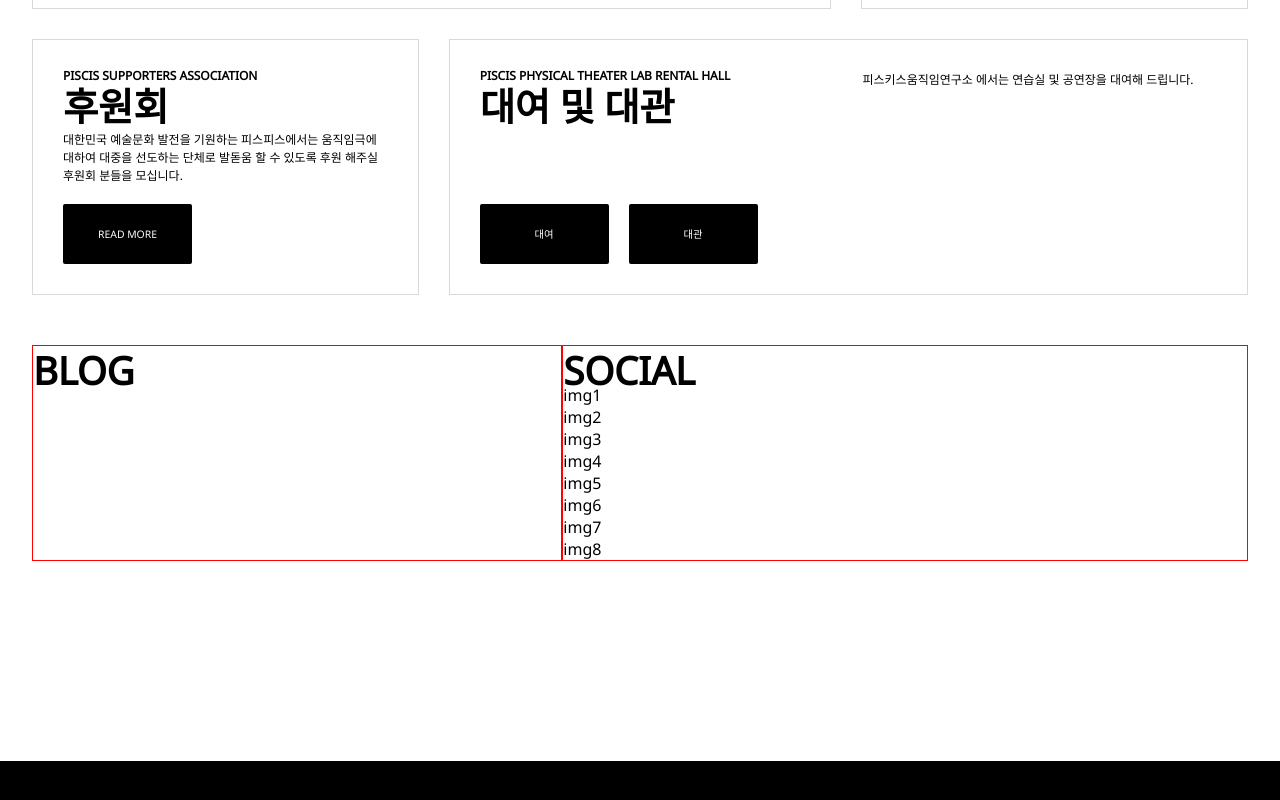
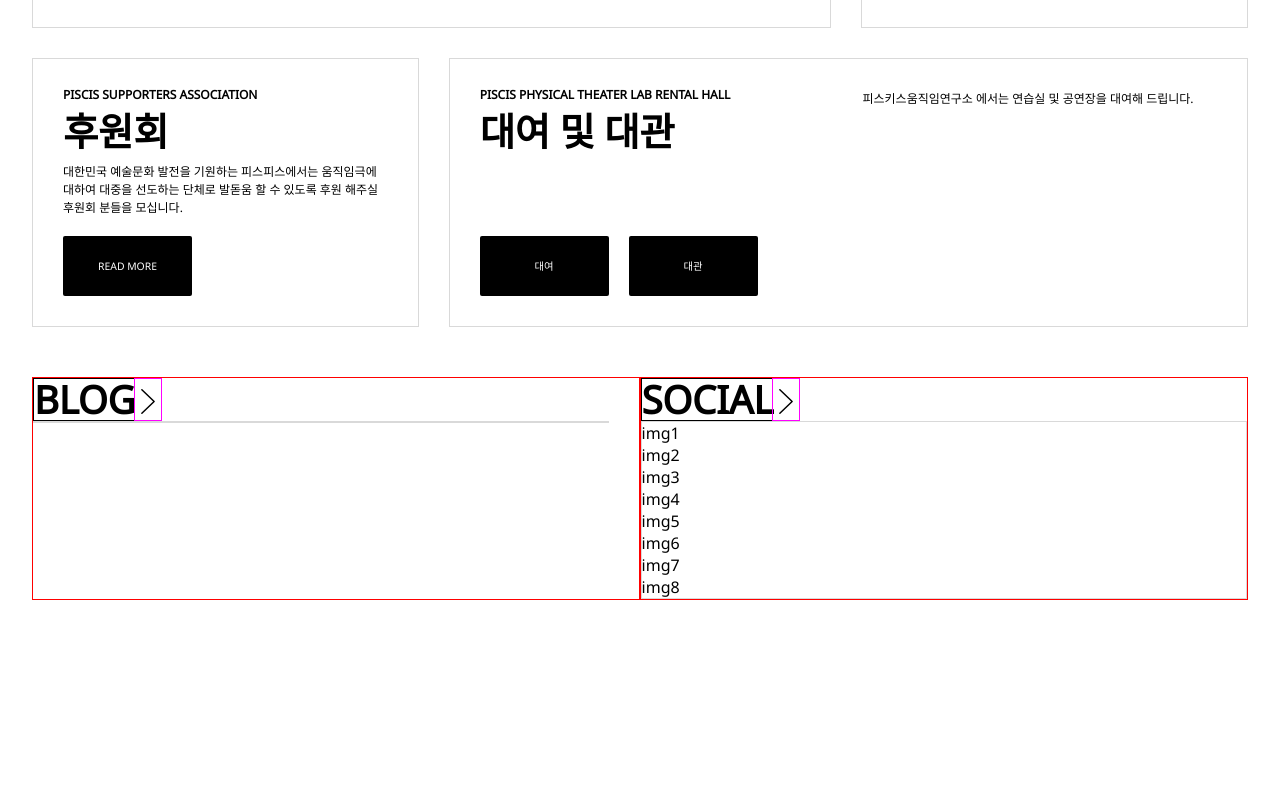
Before and after one commit to chungwoohee/portfolio, a website: page index.html in a window 1280 px wide. Shown: the part 1803-2603 px from the top of the page. Drawn offline with nearby package versions, Linux system fonts and the light colour scheme; a web font is replaced by a local one.

Commit message:
lastnight0716

```diff
--- a/assets/css/style.dev.css
+++ b/assets/css/style.dev.css
@@ -245,11 +245,10 @@ a {
 }
 /* line 110, assets/less/common.less */
 .wrap .contents .subject {
-  margin-top: 10px;
   font-family: 'Cinzel', serif;
   letter-spacing: -0.01em;
   font-size: 1.6em;
-  line-height: 1.1em;
+  line-height: 1.6em;
   text-transform: uppercase;
 }
 /* line 120, assets/less/common.less */
@@ -312,8 +311,9 @@ a {
   text-transform: uppercase;
   font-size: .75rem;
   line-height: 1em;
+  padding-bottom: 10px;
 }
-/* line 181, assets/less/common.less */
+/* line 182, assets/less/common.less */
 .wrap .contents section.news .box .topic {
   display: table-cell;
   border-bottom: 1px #d9d9d9 solid;
@@ -323,20 +323,20 @@ a {
   vertical-align: top;
   padding-bottom: 80px;
 }
-/* line 191, assets/less/common.less */
+/* line 192, assets/less/common.less */
 .wrap .contents section.news .box .lastbox {
   border: 1px #d9d9d9 solid;
 }
-/* line 195, assets/less/common.less */
+/* line 196, assets/less/common.less */
 .wrap .contents section.news .box .first {
   width: 67.4%;
 }
-/* line 199, assets/less/common.less */
+/* line 200, assets/less/common.less */
 .wrap .contents section.news .box .first .bucket {
   width: 50%;
   display: inline-block;
 }
-/* line 206, assets/less/common.less */
+/* line 207, assets/less/common.less */
 .wrap .contents section.news .box .first .inner {
   width: 50%;
   display: inline-block;
@@ -345,21 +345,21 @@ a {
   margin-left: -5px;
   box-sizing: border-box;
 }
-/* line 217, assets/less/common.less */
+/* line 218, assets/less/common.less */
 .wrap .contents section.news .box .second {
   width: 32.6%;
 }
-/* line 220, assets/less/common.less */
+/* line 221, assets/less/common.less */
 .wrap .contents section.news .box .second .inner {
   padding-top: 10px;
 }
-/* line 230, assets/less/common.less */
+/* line 231, assets/less/common.less */
 .wrap .contents section.socialnetwork {
   max-width: 95%;
   margin: 50px auto;
   display: block;
 }
-/* line 235, assets/less/common.less */
+/* line 236, assets/less/common.less */
 .wrap .contents section.socialnetwork .sns {
   display: table;
   width: 100%;
@@ -367,36 +367,53 @@ a {
   margin: 0;
   font-family: 'Noto Sans', sans-serif;
 }
-/* line 242, assets/less/common.less */
+/* line 243, assets/less/common.less */
 .wrap .contents section.socialnetwork .sns .social {
   border: 1px #f00 solid;
   display: table-cell;
+  position: relative;
+  vertical-align: top;
 }
-/* line 247, assets/less/common.less */
-.wrap .contents section.socialnetwork .sns .blog {
-  outline: 1;
+/* line 249, assets/less/common.less */
+.wrap .contents section.socialnetwork .sns .social .firstline {
+  border: 1px #000 solid;
+  display: table;
 }
-/* line 261, assets/less/common.less */
+/* line 251, assets/less/common.less */
+.wrap .contents section.socialnetwork .sns .social .nextBtn {
+  outline: 1px #f0f solid;
+  width: 1.6em;
+  display: table-cell;
+}
+/* line 253, assets/less/common.less */
+.wrap .contents section.socialnetwork .sns .social .api {
+  border: 1px #d9d9d9 solid;
+}
+/* line 257, assets/less/common.less */
+.wrap .contents section.socialnetwork .sns .padd {
+  padding-right: 30px;
+}
+/* line 267, assets/less/common.less */
 .wrap .contents section.video {
   outline: 1px #f0f solid;
   margin-top: 50px;
 }
-/* line 265, assets/less/common.less */
+/* line 271, assets/less/common.less */
 .wrap .contents section.video .videoimg {
   height: 200px;
 }
-/* line 268, assets/less/common.less */
+/* line 274, assets/less/common.less */
 .wrap .contents section.video .videoimg img {
   width: 100%;
   height: 100%;
 }
-/* line 273, assets/less/common.less */
+/* line 279, assets/less/common.less */
 .wrap .contents section.video .videoaline a > img {
   width: 40px;
   height: 50px;
   float: right;
 }
-/* line 283, assets/less/common.less */
+/* line 289, assets/less/common.less */
 .wrap .footer {
   height: 329px;
   background: #000;
@@ -405,15 +422,15 @@ a {
   text-transform: uppercase;
   font-size: 11px;
 }
-/* line 291, assets/less/common.less */
+/* line 297, assets/less/common.less */
 .wrap .footer .footerstart {
   padding: 0 30px;
 }
-/* line 295, assets/less/common.less */
+/* line 301, assets/less/common.less */
 .wrap .footer .footerwrap {
   height: 176px;
 }
-/* line 298, assets/less/common.less */
+/* line 304, assets/less/common.less */
 .wrap .footer .footerwrap .container > div {
   width: 240px;
   height: 73px;
@@ -422,51 +439,51 @@ a {
   margin: 45px 15px 0 0;
   line-height: 20px;
 }
-/* line 307, assets/less/common.less */
+/* line 313, assets/less/common.less */
 .wrap .footer .footerwrap .container p {
   color: #757474;
   font-size: 9px;
 }
-/* line 312, assets/less/common.less */
+/* line 318, assets/less/common.less */
 .wrap .footer .footerwrap .container {
   width: 100%;
 }
-/* line 315, assets/less/common.less */
+/* line 321, assets/less/common.less */
 .wrap .footer .footerwrap .container .info {
   width: 349px;
 }
-/* line 317, assets/less/common.less */
+/* line 323, assets/less/common.less */
 .wrap .footer .footerwrap .container span {
   display: inline-block;
   color: #fff;
   text-transform: uppercase;
   font-weight: normal;
 }
-/* line 324, assets/less/common.less */
+/* line 330, assets/less/common.less */
 .wrap .footer .footerwrap .container .name {
   color: #fff;
 }
-/* line 326, assets/less/common.less */
+/* line 332, assets/less/common.less */
 .wrap .footer .footerwrap .container .pis {
   padding-right: 5px;
   border-right: 1px #ccc solid;
   line-height: 8px;
 }
-/* line 327, assets/less/common.less */
+/* line 333, assets/less/common.less */
 .wrap .footer .footerwrap .container .master {
   font-size: 10px;
 }
-/* line 328, assets/less/common.less */
+/* line 334, assets/less/common.less */
 .wrap .footer .footerwrap .container .local {
   line-height: 11px;
   margin-top: 10px;
 }
-/* line 329, assets/less/common.less */
+/* line 335, assets/less/common.less */
 .wrap .footer .footerwrap .container .num {
   line-height: 11px;
   margin-top: 30px;
 }
-/* line 330, assets/less/common.less */
+/* line 336, assets/less/common.less */
 .wrap .footer .footerwrap .container .email {
   padding: 14px;
   font-size: .65em;
@@ -474,58 +491,58 @@ a {
   text-align: center;
   border: 1px #fff solid;
 }
-/* line 336, assets/less/common.less */
+/* line 342, assets/less/common.less */
 .wrap .footer .footerwrap .container .email a {
   color: #fff;
 }
-/* line 339, assets/less/common.less */
+/* line 345, assets/less/common.less */
 .wrap .footer .footerwrap .container .fallow .snsBtngroup {
   margin-top: 26px;
 }
-/* line 341, assets/less/common.less */
+/* line 347, assets/less/common.less */
 .wrap .footer .footerwrap .container .fallow .snsBtngroup a {
   margin: 0 10px 0 0;
 }
-/* line 342, assets/less/common.less */
+/* line 348, assets/less/common.less */
 .wrap .footer .footerwrap .container .fallow .snsBtngroup a svg {
   width: 25px;
 }
-/* line 348, assets/less/common.less */
+/* line 354, assets/less/common.less */
 .wrap .footer .notice {
   margin-bottom: 44px;
 }
-/* line 351, assets/less/common.less */
+/* line 357, assets/less/common.less */
 .wrap .footer .notice span {
   display: block;
   color: #fff;
   font-size: 10px;
   color: #757474;
 }
-/* line 359, assets/less/common.less */
+/* line 365, assets/less/common.less */
 .wrap .footer .end {
   border-top: 1px #262626 solid;
 }
-/* line 362, assets/less/common.less */
+/* line 368, assets/less/common.less */
 .wrap .footer .end ul {
   height: 80px;
   line-height: 80px;
 }
-/* line 363, assets/less/common.less */
+/* line 369, assets/less/common.less */
 .wrap .footer .end ul li {
   color: #757474;
   float: left;
   font-size: 13px;
   margin: 0 30px;
 }
-/* line 364, assets/less/common.less */
+/* line 370, assets/less/common.less */
 .wrap .footer .end ul li a {
   color: #757474;
 }
-/* line 366, assets/less/common.less */
+/* line 372, assets/less/common.less */
 .wrap .footer .end ul .marginfix {
   margin: 0;
 }
-/* line 367, assets/less/common.less */
+/* line 373, assets/less/common.less */
 .wrap .footer .end ul .fr {
   float: right;
 }
--- a/assets/javascript/javascript.js
+++ b/assets/javascript/javascript.js
@@ -1,6 +1,6 @@
 
 $(function () {
-  //var $menu = $('.menu li')
+  var $menu = $('.menu li')
   var $icon = $('.header a')
   var $end = $('.end li')
   var $snsBtngroup = $('.snsBtngroup')
--- a/assets/less/common.less
+++ b/assets/less/common.less
@@ -108,12 +108,12 @@ a{text-decoration: none;}
 .contents{
 
   .subject{
-    margin-top: 10px;
+    //margin-top: 10px;
     //border: 1px #00f solid;
     font-family: 'Cinzel',serif;
     letter-spacing: -.01em;
     font-size: 1.6em;
-    line-height: 1.1em;
+    line-height: 1.6em;
     text-transform: uppercase;
   } // subject h1 close
 
@@ -173,6 +173,7 @@ a{text-decoration: none;}
             text-transform: uppercase;
             font-size: .75rem;
             line-height: 1em;
+            padding-bottom: 10px;
           } //title close
 
         }//paragraph close
@@ -242,16 +243,21 @@ a{text-decoration: none;}
       .social{
         border: 1px #f00 solid;
         display: table-cell;
-      }
+        position: relative;
+        vertical-align: top;
 
-      .blog{outline: 1px #000 solid;}
-      .media{outline: 1px #000 solid;}
+        .firstline{border: 1px #000 solid; display: table;}
 
+        .nextBtn{outline: 1px #f0f solid; width: 1.6em; display: table-cell;}
 
+        .api{border: 1px #d9d9d9 solid;}
 
+      } // social close
 
+      .padd{padding-right: 30px;}
 
-
+      .blog{}
+      .media{}
 
 
 
--- a/index.html
+++ b/index.html
@@ -171,16 +171,19 @@
       </section> <!--news close-->
       <section class= "socialnetwork">
         <div class="sns">
-          <div class="social">
-            <div class="inner subject"><h1>blog</h1></div>
-            <div class="blog">
-              <div><a href="#" calss="nextBtn"><!--<img src="../../image/icon/next.svg" alt="">--></a></div>
+          <div class="social padd">
+            <div class="firstline">
+              <div class="subject"><h1>blog</h1></div>
+              <div class="nextBtn"><a href="#"><img src="../../image/icon/next.svg" alt=""></a></div>
             </div>
+              <div class="blog api"></div>
           </div>
           <div class="social">
-            <div class="subject"><h1>social</h1></div>
-            <div class="media">
-              <div><a href="#" class="nextBtn"><!--<img src="../../image/icon/next.svg" alt="">--></a></div>
+            <div class="firstline">
+              <div class="subject"><h1>social</h1></div>
+              <div class="nextBtn"><a href="#"><img src="../../image/icon/next.svg" alt=""></a></div>
+            </div>
+            <div class=" media api">
               <div class="blogimg snsimg">
                     <ul>
                       <li>img1</li>
```
Also changed, not shown: assets/css/style.css.
